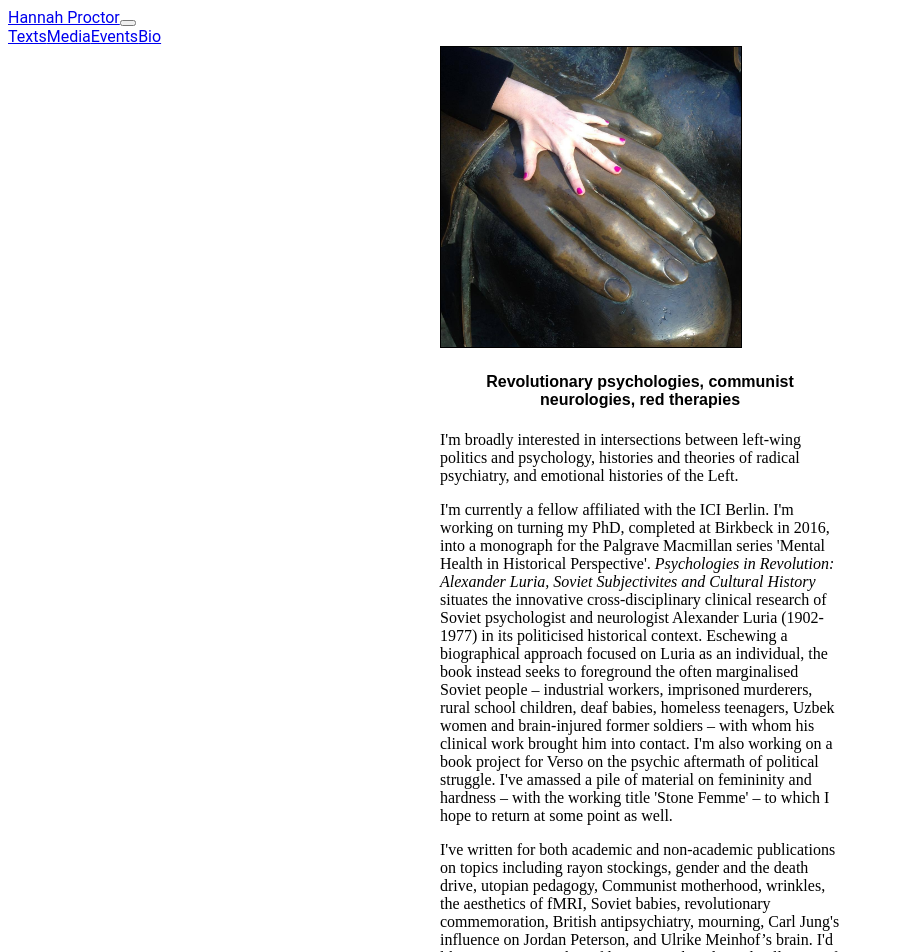
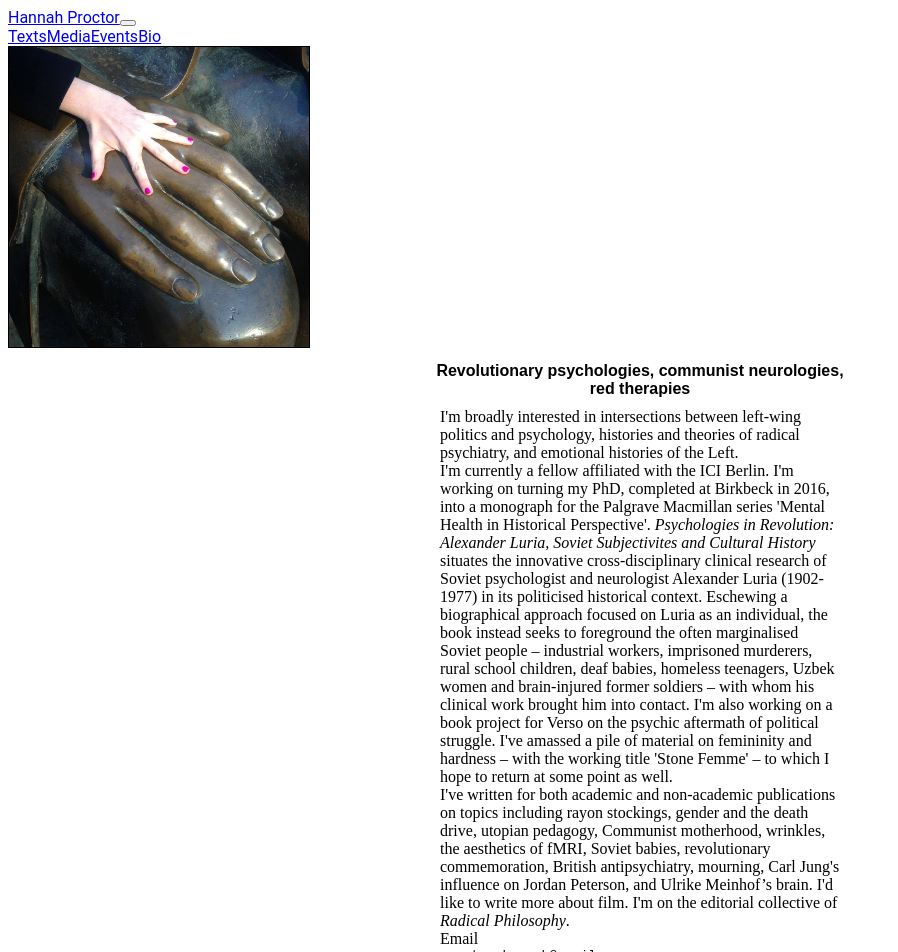
Before and after one commit to rnyn/h_proctor, a Nuxt app: page /bio in a window 1280 px wide. Shown: the top 952 px of the page, without its empty margins (0-898 px from the left). Built offline with nearby package versions, Linux system fonts and the light colour scheme.

Commit message:
bio styling

```diff
--- a/components/BioCard.vue
+++ b/components/BioCard.vue
@@ -6,27 +6,26 @@
   border: 1px solid black;
   margin: 0 auto;
 }
-/* .box{
-  float:right
-} */
+
 .image{
   margin: 0 auto;
   width: 100%;
 }
 
-.level{
-  margin-top: 20px;
-}
+
 
 .content{
   font-family: 'Alegreya', serif;
   margin:0 auto;
-  max-width: 400px;
-  min-width: 200px;
+  /* max-width: 400px;
+  min-width: 200px; */
 }
 
 .content h4{
   /* font-style:italic; */
+  max-width: 420px;
+  margin:0 auto;
+  padding:10px;
   text-align: center;
   font-family: 'Alegreya Sans SC', sans-serif;
 
@@ -35,6 +34,11 @@
 #emailaddr{
   font-family:  monospace;
 
+}
+
+.content p{
+  max-width:400px;
+  margin:0 auto;
 }
 
 
```
